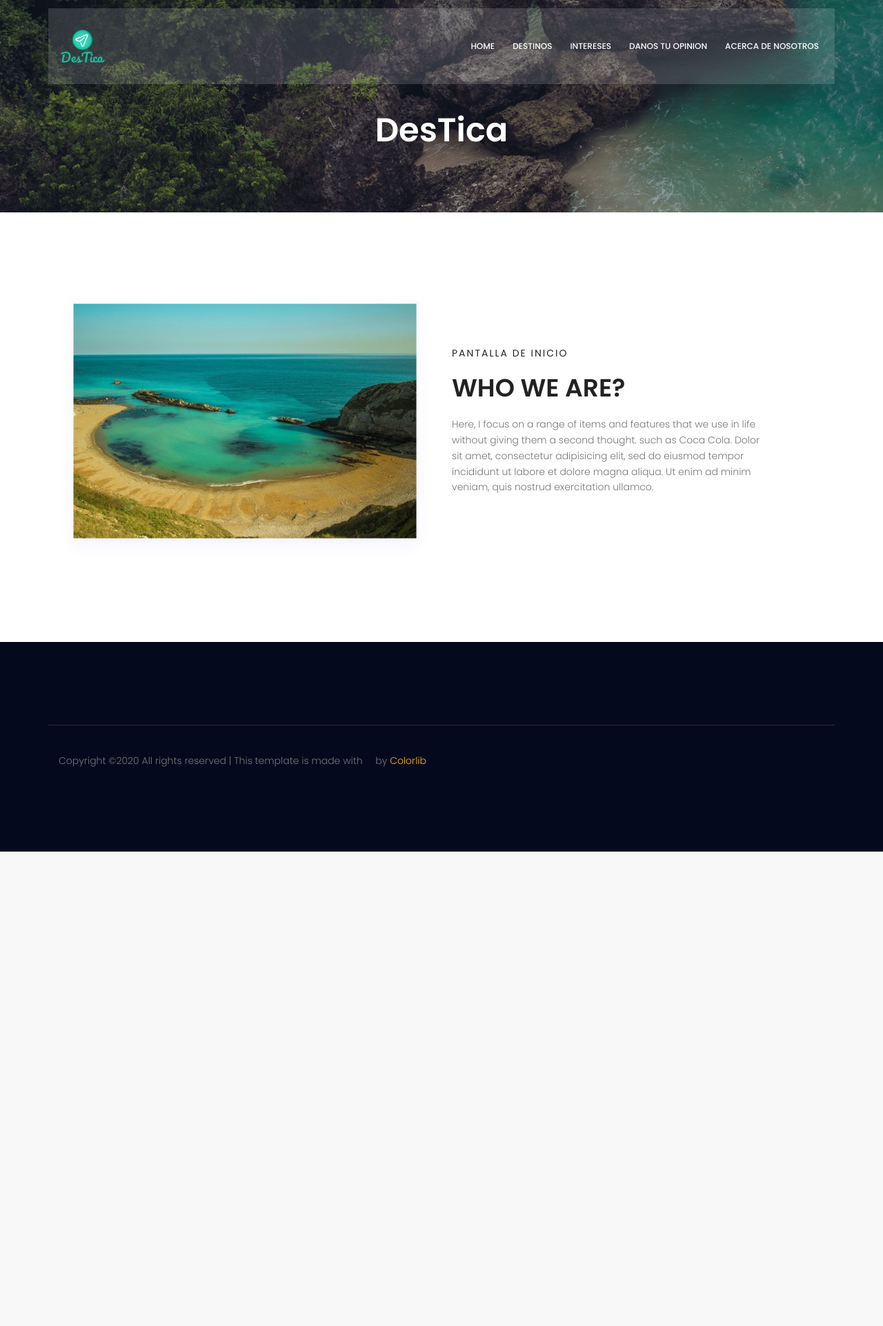
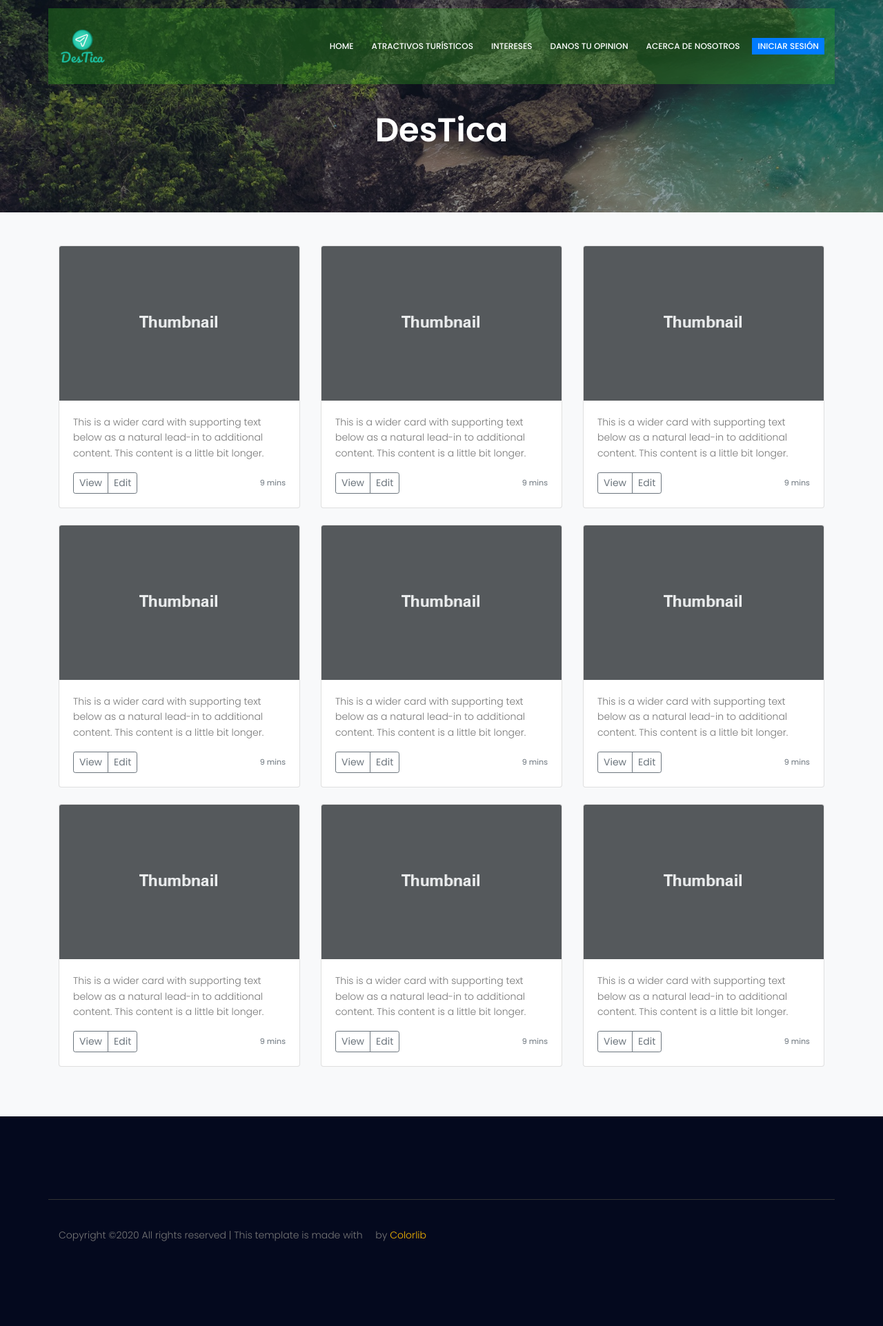
Before and after one commit to LeandroQ7/DesTica, a PHP site: page /?destination in a window 1280 px wide. Shown: the whole page at 69% size. Before the commit the page ends 1235 px from the top, so only its background shows below. Run offline with PHP 8.4, Linux system fonts and the light colour scheme; some libraries are stand-ins or nearby versions; some web fonts are replaced.

Commit message:
Vista Atractivos

```diff
--- a/controller/Controller.php
+++ b/controller/Controller.php
@@ -13,8 +13,8 @@ class Controller {
         $pagina=$_SERVER['QUERY_STRING'];
 
         switch ($pagina) {
-            case 'destinations':
-            include 'view/destinations.php';
+            case 'destination':
+            include 'view/destination.php';
             break;
              case 'interests':
             include 'view/interests.php';
--- a/view/css/main.css
+++ b/view/css/main.css
@@ -1,3 +1,7 @@
+.main-menu {
+  background: rgba(51, 174, 33, 0.33)!important;
+}
+
 /******************************************************************
 Theme Name: Travel
 Description:
--- /dev/null
+++ b/view/destination.php
@@ -0,0 +1,158 @@
+<?php
+
+        include_once 'header.php';
+
+
+?>
+      <div class="album py-5 bg-light">
+        <div class="container">
+
+          <div class="row">
+            <div class="col-md-4">
+              <div class="card mb-4 box-shadow">
+                <img class="card-img-top" src="view/img/thumbnail.png" alt="Card image cap">
+                <div class="card-body">
+                  <p class="card-text">This is a wider card with supporting text below as a natural lead-in to additional content. This content is a little bit longer.</p>
+                  <div class="d-flex justify-content-between align-items-center">
+                    <div class="btn-group">
+                      <button type="button" class="btn btn-sm btn-outline-secondary">View</button>
+                      <button type="button" class="btn btn-sm btn-outline-secondary">Edit</button>
+                    </div>
+                    <small class="text-muted">9 mins</small>
+                  </div>
+                </div>
+              </div>
+            </div>
+            <div class="col-md-4">
+              <div class="card mb-4 box-shadow">
+                <img class="card-img-top" src="view/img/thumbnail.png" alt="Card image cap">
+                <div class="card-body">
+                  <p class="card-text">This is a wider card with supporting text below as a natural lead-in to additional content. This content is a little bit longer.</p>
+                  <div class="d-flex justify-content-between align-items-center">
+                    <div class="btn-group">
+                      <button type="button" class="btn btn-sm btn-outline-secondary">View</button>
+                      <button type="button" class="btn btn-sm btn-outline-secondary">Edit</button>
+                    </div>
+                    <small class="text-muted">9 mins</small>
+                  </div>
+                </div>
+              </div>
+            </div>
+            <div class="col-md-4">
+              <div class="card mb-4 box-shadow">
+                <img class="card-img-top" src="view/img/thumbnail.png" alt="Card image cap">
+                <div class="card-body">
+                  <p class="card-text">This is a wider card with supporting text below as a natural lead-in to additional content. This content is a little bit longer.</p>
+                  <div class="d-flex justify-content-between align-items-center">
+                    <div class="btn-group">
+                      <button type="button" class="btn btn-sm btn-outline-secondary">View</button>
+                      <button type="button" class="btn btn-sm btn-outline-secondary">Edit</button>
+                    </div>
+                    <small class="text-muted">9 mins</small>
+                  </div>
+                </div>
+              </div>
+            </div>
+
+            <div class="col-md-4">
+              <div class="card mb-4 box-shadow">
+                <img class="card-img-top" src="view/img/thumbnail.png" alt="Card image cap">
+                <div class="card-body">
+                  <p class="card-text">This is a wider card with supporting text below as a natural lead-in to additional content. This content is a little bit longer.</p>
+                  <div class="d-flex justify-content-between align-items-center">
+                    <div class="btn-group">
+                      <button type="button" class="btn btn-sm btn-outline-secondary">View</button>
+                      <button type="button" class="btn btn-sm btn-outline-secondary">Edit</button>
+                    </div>
+                    <small class="text-muted">9 mins</small>
+                  </div>
+                </div>
+              </div>
+            </div>
+            <div class="col-md-4">
+              <div class="card mb-4 box-shadow">
+                <img class="card-img-top" src="view/img/thumbnail.png" alt="Card image cap">
+                <div class="card-body">
+                  <p class="card-text">This is a wider card with supporting text below as a natural lead-in to additional content. This content is a little bit longer.</p>
+                  <div class="d-flex justify-content-between align-items-center">
+                    <div class="btn-group">
+                      <button type="button" class="btn btn-sm btn-outline-secondary">View</button>
+                      <button type="button" class="btn btn-sm btn-outline-secondary">Edit</button>
+                    </div>
+                    <small class="text-muted">9 mins</small>
+                  </div>
+                </div>
+              </div>
+            </div>
+            <div class="col-md-4">
+              <div class="card mb-4 box-shadow">
+                <img class="card-img-top" src="view/img/thumbnail.png" alt="Card image cap">
+                <div class="card-body">
+                  <p class="card-text">This is a wider card with supporting text below as a natural lead-in to additional content. This content is a little bit longer.</p>
+                  <div class="d-flex justify-content-between align-items-center">
+                    <div class="btn-group">
+                      <button type="button" class="btn btn-sm btn-outline-secondary">View</button>
+                      <button type="button" class="btn btn-sm btn-outline-secondary">Edit</button>
+                    </div>
+                    <small class="text-muted">9 mins</small>
+                  </div>
+                </div>
+              </div>
+            </div>
+
+            <div class="col-md-4">
+              <div class="card mb-4 box-shadow">
+                <img class="card-img-top" src="view/img/thumbnail.png" alt="Card image cap">
+                <div class="card-body">
+                  <p class="card-text">This is a wider card with supporting text below as a natural lead-in to additional content. This content is a little bit longer.</p>
+                  <div class="d-flex justify-content-between align-items-center">
+                    <div class="btn-group">
+                      <button type="button" class="btn btn-sm btn-outline-secondary">View</button>
+                      <button type="button" class="btn btn-sm btn-outline-secondary">Edit</button>
+                    </div>
+                    <small class="text-muted">9 mins</small>
+                  </div>
+                </div>
+              </div>
+            </div>
+            <div class="col-md-4">
+              <div class="card mb-4 box-shadow">
+                <img class="card-img-top" src="view/img/thumbnail.png" alt="Card image cap">
+                <div class="card-body">
+                  <p class="card-text">This is a wider card with supporting text below as a natural lead-in to additional content. This content is a little bit longer.</p>
+                  <div class="d-flex justify-content-between align-items-center">
+                    <div class="btn-group">
+                      <button type="button" class="btn btn-sm btn-outline-secondary">View</button>
+                      <button type="button" class="btn btn-sm btn-outline-secondary">Edit</button>
+                    </div>
+                    <small class="text-muted">9 mins</small>
+                  </div>
+                </div>
+              </div>
+            </div>
+            <div class="col-md-4">
+              <div class="card mb-4 box-shadow">
+                <img class="card-img-top" src="view/img/thumbnail.png" alt="Card image cap">
+                <div class="card-body">
+                  <p class="card-text">This is a wider card with supporting text below as a natural lead-in to additional content. This content is a little bit longer.</p>
+                  <div class="d-flex justify-content-between align-items-center">
+                    <div class="btn-group">
+                      <button type="button" class="btn btn-sm btn-outline-secondary">View</button>
+                      <button type="button" class="btn btn-sm btn-outline-secondary">Edit</button>
+                    </div>
+                    <small class="text-muted">9 mins</small>
+                  </div>
+                </div>
+              </div>
+            </div>
+          </div>
+        </div>
+      </div>
+
+
+<?php
+
+        include_once 'footer.php';
+
+
+?>
--- a/view/header.php
+++ b/view/header.php
@@ -45,11 +45,11 @@
               <nav id="nav-menu-container">
                 <ul class="nav-menu">
                   <li><a href="?index">Home</a></li>
-                  <li><a href="?destination">Destinos</a></li>
+                  <li><a href="?destination">Atractivos Turísticos</a></li>
                   <li><a href="?interest">Intereses</a></li>
                   <li><a href="?opinion">Danos tu opinion</a></li>
                   <li><a href="?about">Acerca de nosotros</a></li>
-
+                  <li class="btn-primary"><a href="?login">Iniciar Sesión</a></li>
                 </ul>
               </nav><!-- #nav-menu-container -->
           </div>
```
Also changed, not shown: view/destinations.php (deleted, +0 -33 lines), view/img/thumbnail.png (added).
